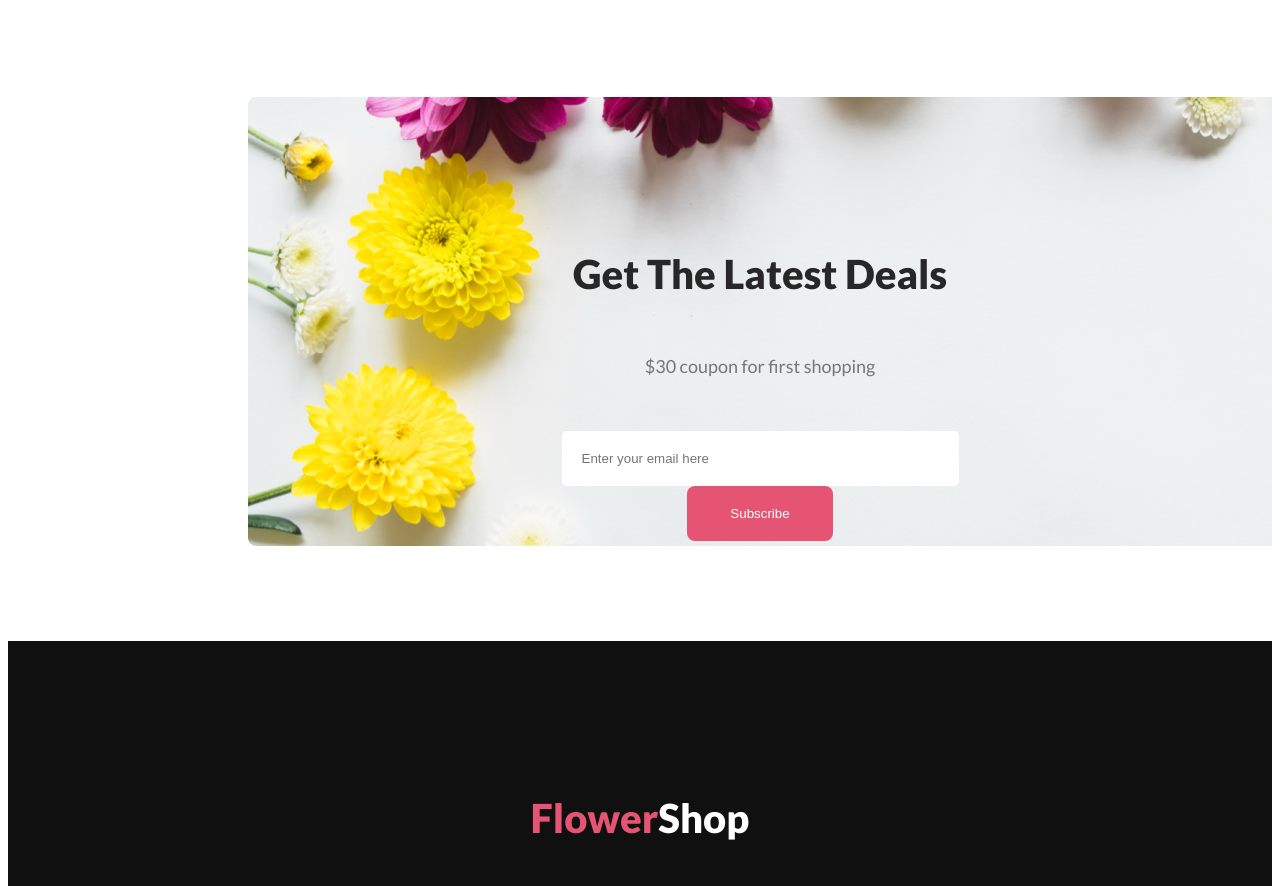
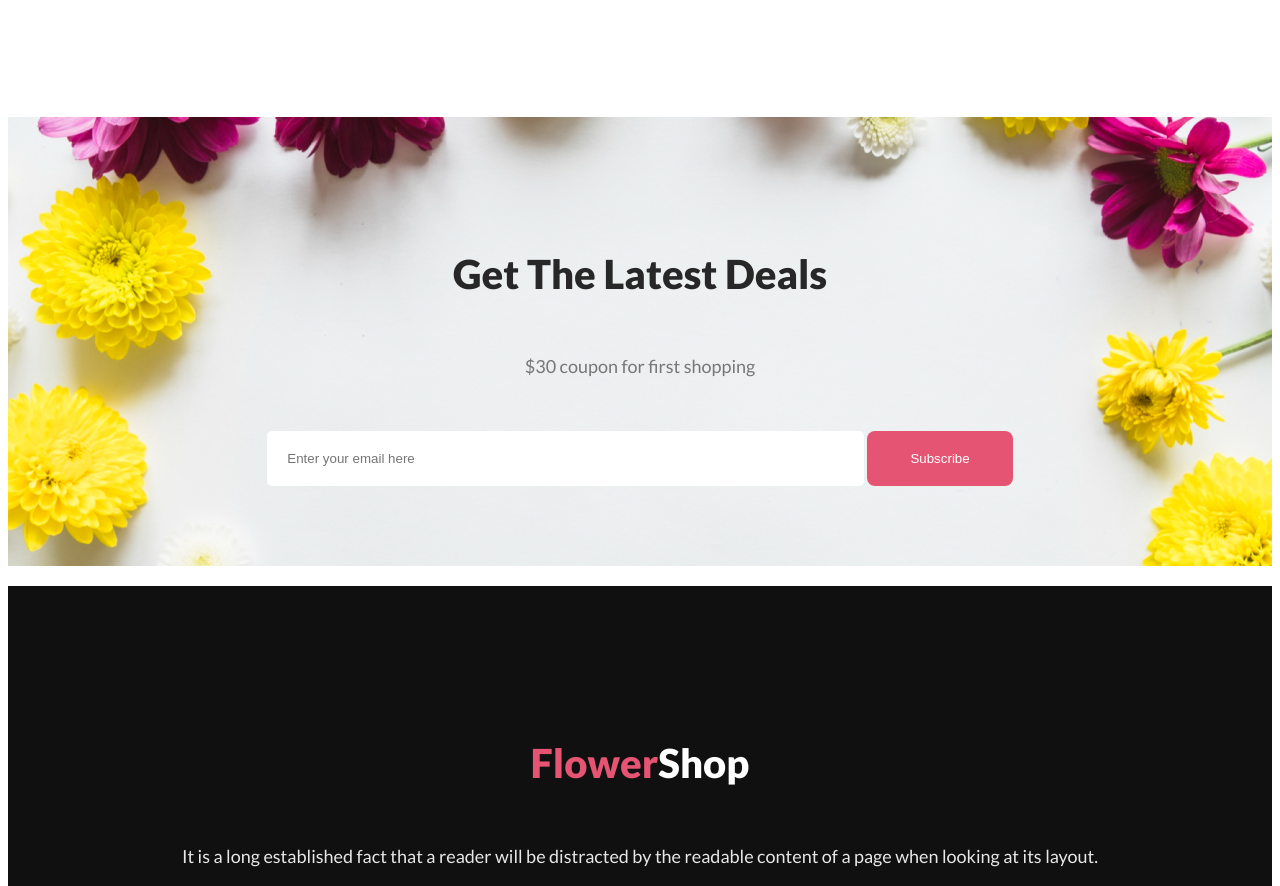
Before and after one commit to rar34/flower-shop, a plain HTML site: page index.html in a window 1280 px wide. Shown: the part 4440-5326 px from the top of the page. Drawn offline with Linux system fonts and the light colour scheme.

Commit message:
added  updated css

```diff
--- a/styles/flower.css
+++ b/styles/flower.css
@@ -124,13 +124,15 @@ body{
 
 }
 .subscribe-section{
+    text-align: center;
     background-image: url('../images/Rectangle\ 9.png');
-    padding: 100px 240px;
     background-repeat: no-repeat;
-    margin-left: 240px;
+    background-position: center;
+    padding: 100px 0;
+
 }
 input{
-    padding: 20px 200px 20px 20px;
+    padding: 20px 400px 20px 20px;
     border-radius: 5px;
     border: 0;
 }
```
